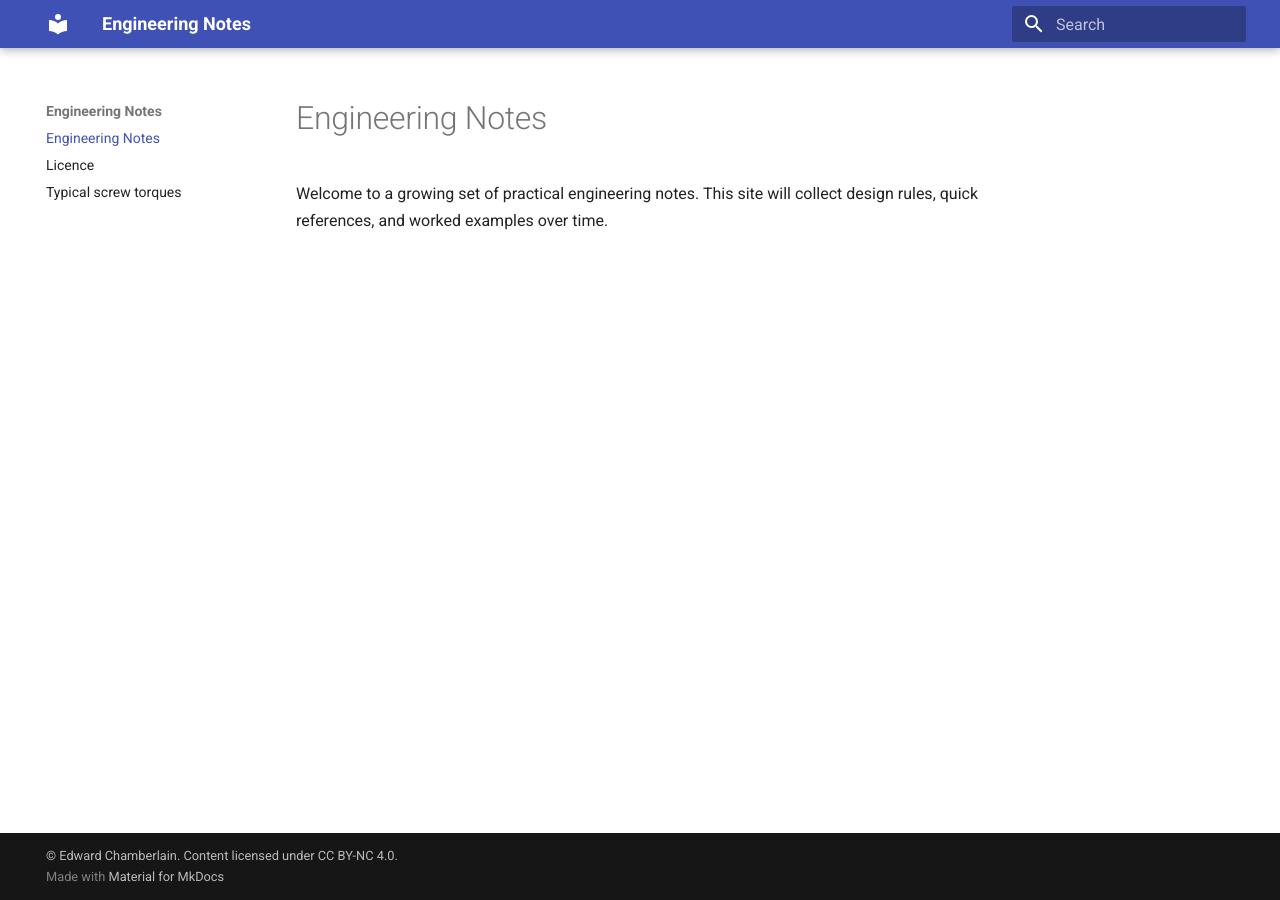
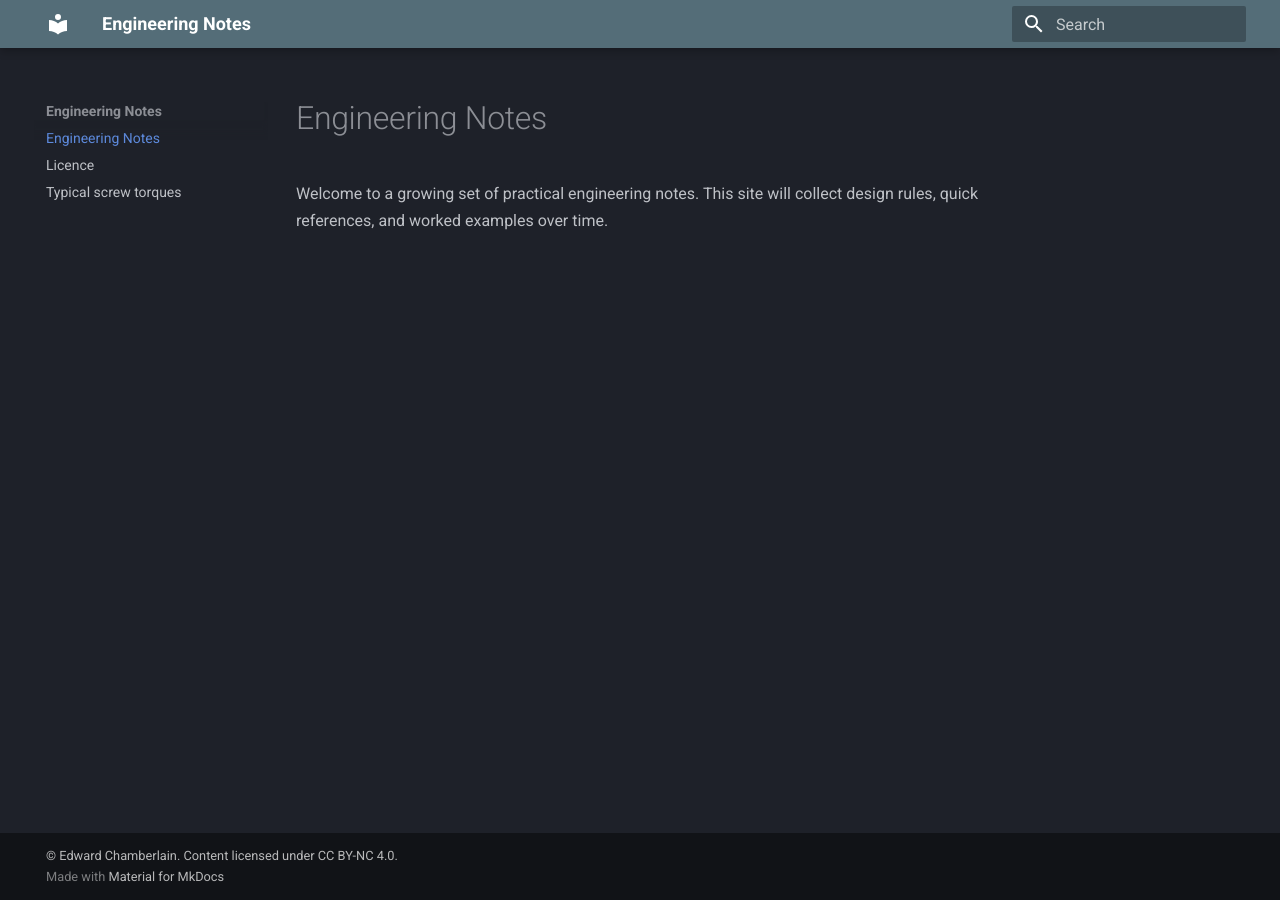
Before and after one commit to EdwardChamberlain/design-notes, an MkDocs documentation site: the page built from docs/index.md, in a window 1280 px wide. Built offline with MkDocs 1.6.1 and Material for MkDocs 9.7.7, drawn with Linux system fonts in a browser that asks for light colours.

Commit message:
Add palette configuration to theme in mkdocs.yml

```diff
--- a/mkdocs.yml
+++ b/mkdocs.yml
@@ -4,6 +4,9 @@
 
 theme:
   name: material
+  palette:
+    scheme: slate
+    primary: blue grey
   features:
     - navigation.sections
     - navigation.top
```
